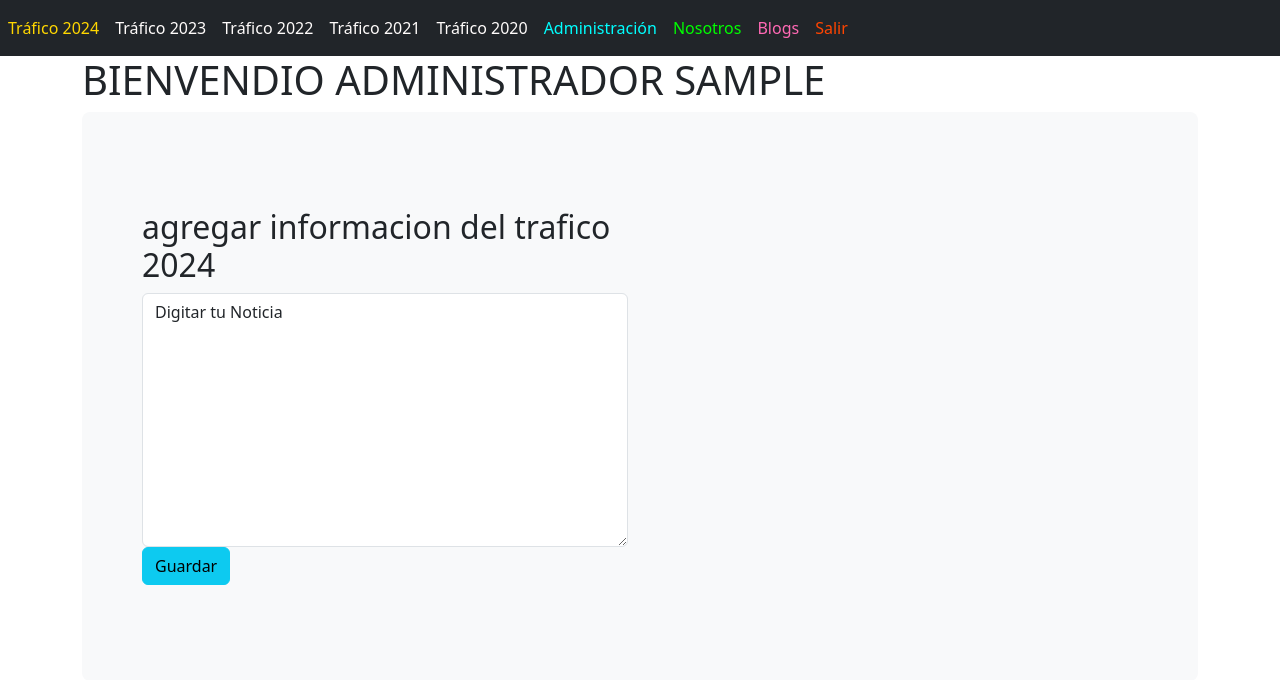
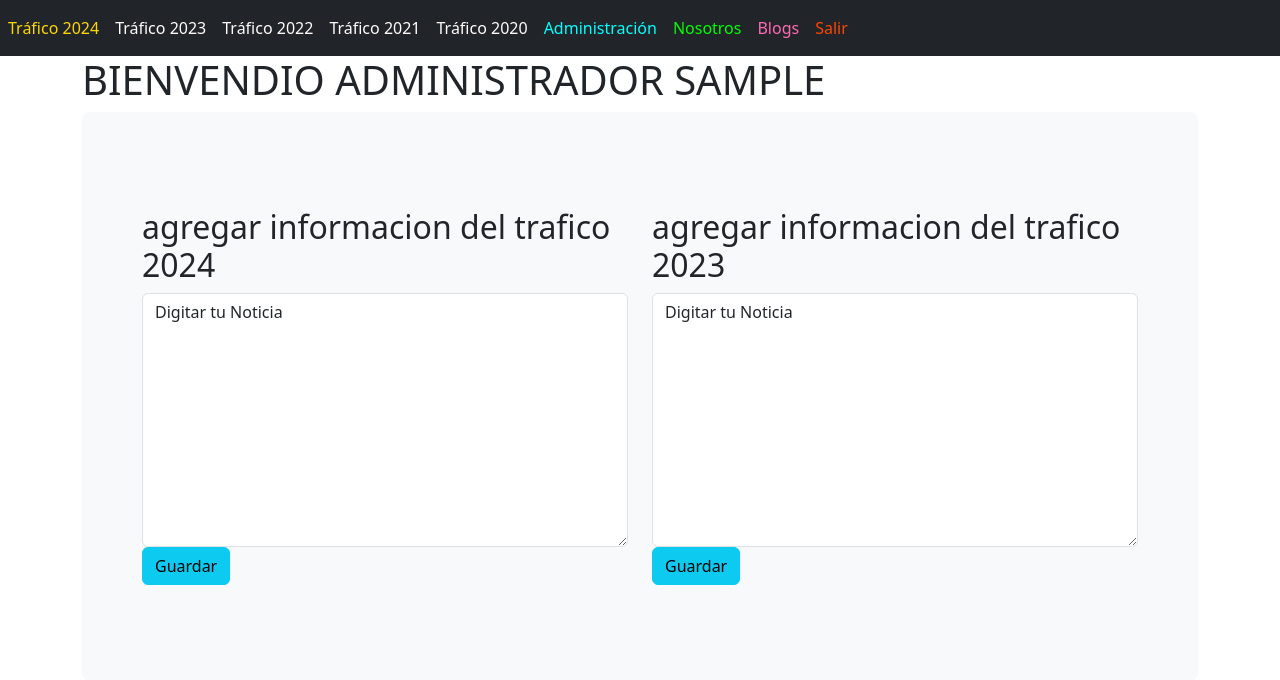
Before and after one commit to LuisVasquezVM15037/Django, a Django app: page /inicio2 in a window 1280 px wide. Shown: the top 680 px of the page. Run offline with Django 5.2, Linux system fonts and the light colour scheme; the visitor is signed in with stand-in values (Sample User, id 1); some libraries are stand-ins or nearby versions.

Commit message:
trafico 2023 agregar mas informacion admin

```diff
--- a/informacion/templates/base.html
+++ b/informacion/templates/base.html
@@ -58,22 +58,34 @@
 
 <!--este es para guardar la informacion-->
         <script>
+            //2024
             document.getElementById('saveButton').addEventListener('click', function() {
                 const inputValue = document.getElementById('input1').value;
                 localStorage.setItem('sharedData', inputValue);
                 alert('Datos guardados');
-            });
+            });//fin 2024
+            //2023
+            document.getElementById('elvin2023').addEventListener('click', function() {
+                const inputValue = document.getElementById('input2').value;
+                localStorage.setItem('sharedData', inputValue);
+                alert('Datos guardados');
+            });//fin 2024
+
+
           </script>
           <!--este es para mostrar la informacion-->
           <script>
+            //2024
             function updateOutput() {
                 document.getElementById('output').innerText = localStorage.getItem('sharedData') || '';
             }
-
-
-
+            //2023
+            function updateOutput1() {
+                document.getElementById('output1').innerText = localStorage.getItem('sharedData') || '';
+            }
             // Optionally, load the data when the page loads
             updateOutput();
+            updateOutput1();
           </script>
 
         <script
--- a/informacion/templates/paginaweb/inicio2.html
+++ b/informacion/templates/paginaweb/inicio2.html
@@ -17,6 +17,12 @@
       <button class="btn btn-info" id="saveButton">Guardar</button>
     </div>
 
+    <!--2023-->
+    <div class="col-md-6">
+      <h2>agregar informacion del trafico 2023</h2>
+      <textarea  class="form-control" rows="10" cols="40" id="input2">Digitar tu Noticia</textarea>
+      <button class="btn btn-info" id="elvin2023">Guardar</button>
+    </div>
 
 
 
--- a/informacion/templates/paginaweb/tra2023.html
+++ b/informacion/templates/paginaweb/tra2023.html
@@ -28,7 +28,8 @@
 
 
 
-          <p id="output"></p>
+            <h1>Extra Informacion </h1>
+            <p id="output1"></p>
         </div>
 
           <div class="col-md-6">
```
Also changed, not shown: informacion/templates/paginaweb/inicio.html (+7 -0 lines).
